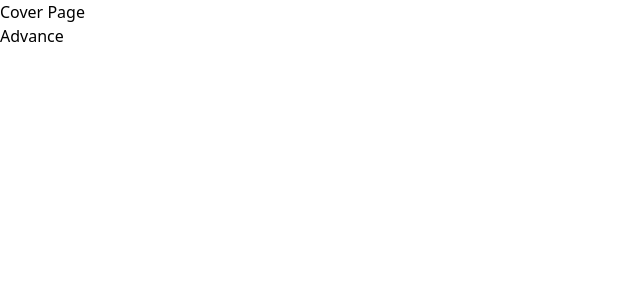
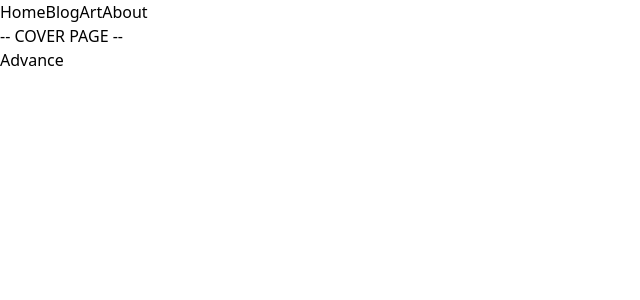
Before and after one commit to lsapundzic/machine-elves.com, a Next.js app: page / in a window 1280 px wide. Shown: the top 300 px of the page, without its empty margins (0-640 px from the left). Built offline with nearby package versions, Linux system fonts and the light colour scheme.

Commit message:
fixed navigation issue

```diff
--- a/app/layout.tsx
+++ b/app/layout.tsx
@@ -1,4 +1,5 @@
 import "./globals.css";
+import Navigation from "@/app/components/Navigation";
 
 export default function RootLayout({
   children,
@@ -8,6 +9,9 @@ export default function RootLayout({
   return (
     <html lang="en">
       <body>
+        <div>
+          <Navigation />
+        </div>
         {children}
       </body>
     </html>
--- a/app/page.tsx
+++ b/app/page.tsx
@@ -1,11 +1,9 @@
 import Link from "next/link";
-// import Navigation from "@/app/components/Navigation";
 
 export default function Home() {
   return (
     <div>
-      {/*<Navigation />*/}
-      <h1>Cover Page</h1>
+      <h1>-- COVER PAGE --</h1>
       <div>
         <Link href="locals/home">Advance</Link>
       </div>
```
